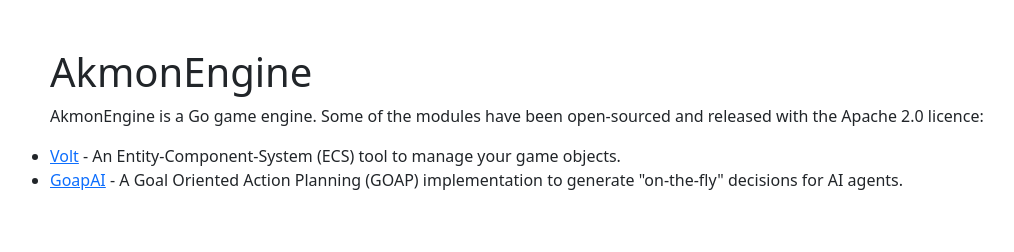
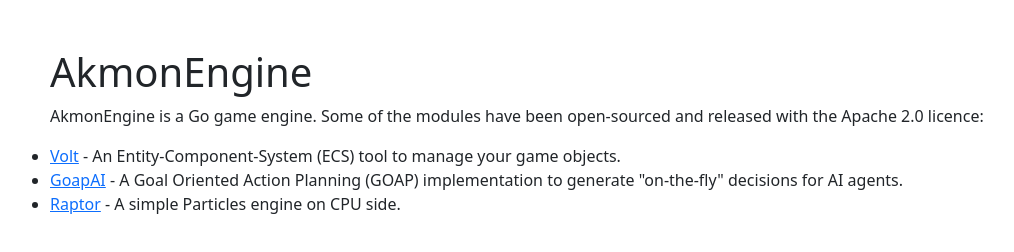
Before and after one commit to akmonengine/akmonengine.github.io, a plain HTML site: page index.html in a window 1280 px wide. Shown: the whole page, without its empty margins (32-1046 px from the left). Drawn offline with nearby package versions, Linux system fonts and the light colour scheme.

Commit message:
chore: add raptor link

```diff
--- a/index.html
+++ b/index.html
@@ -15,6 +15,7 @@
             <ul>
                 <li><a href="https://github.com/akmonengine/volt">Volt</a> - An Entity-Component-System (ECS) tool to manage your game objects.</li>
                 <li><a href="https://github.com/akmonengine/goapai">GoapAI</a> - A Goal Oriented Action Planning (GOAP) implementation to generate "on-the-fly" decisions for AI agents.</li>
+                <li><a href="https://github.com/akmonengine/raptor">Raptor</a> - A simple Particles engine on CPU side.</li>
             </ul>
         </div>
     </div>
```
